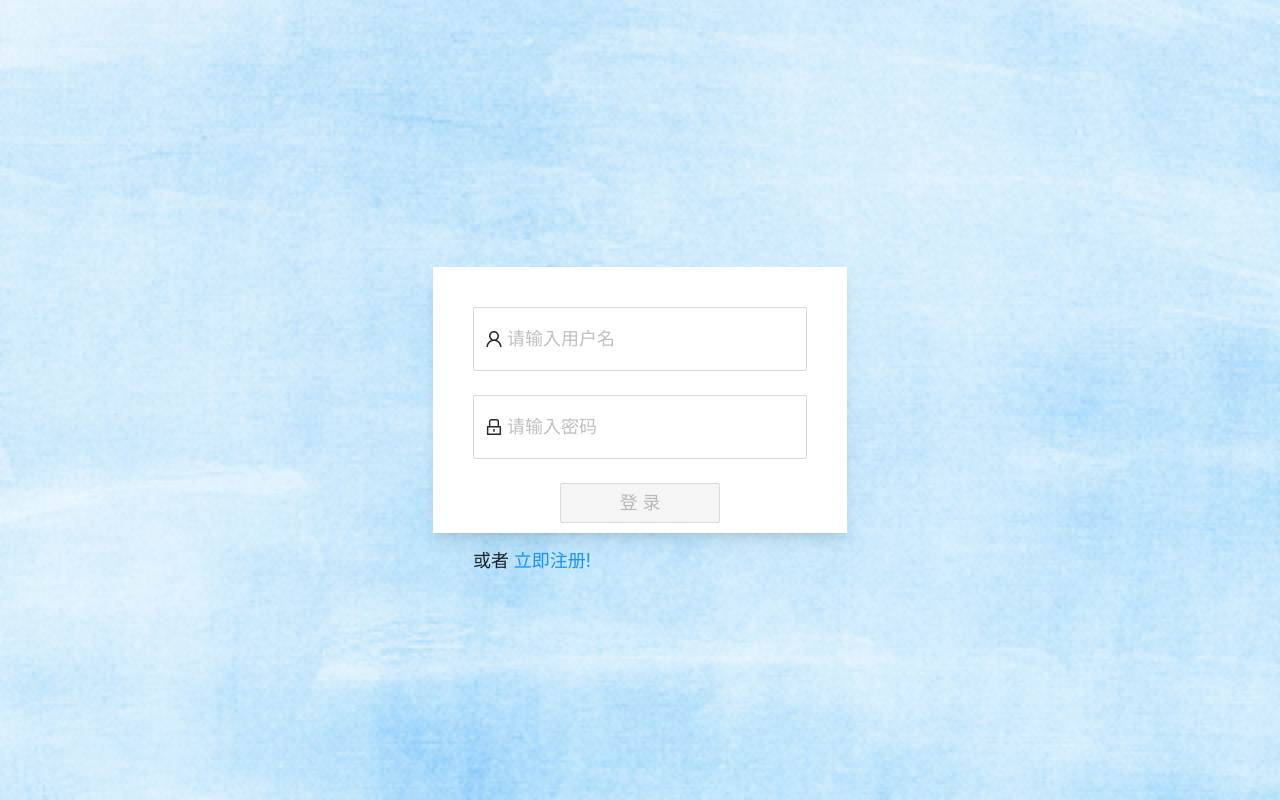
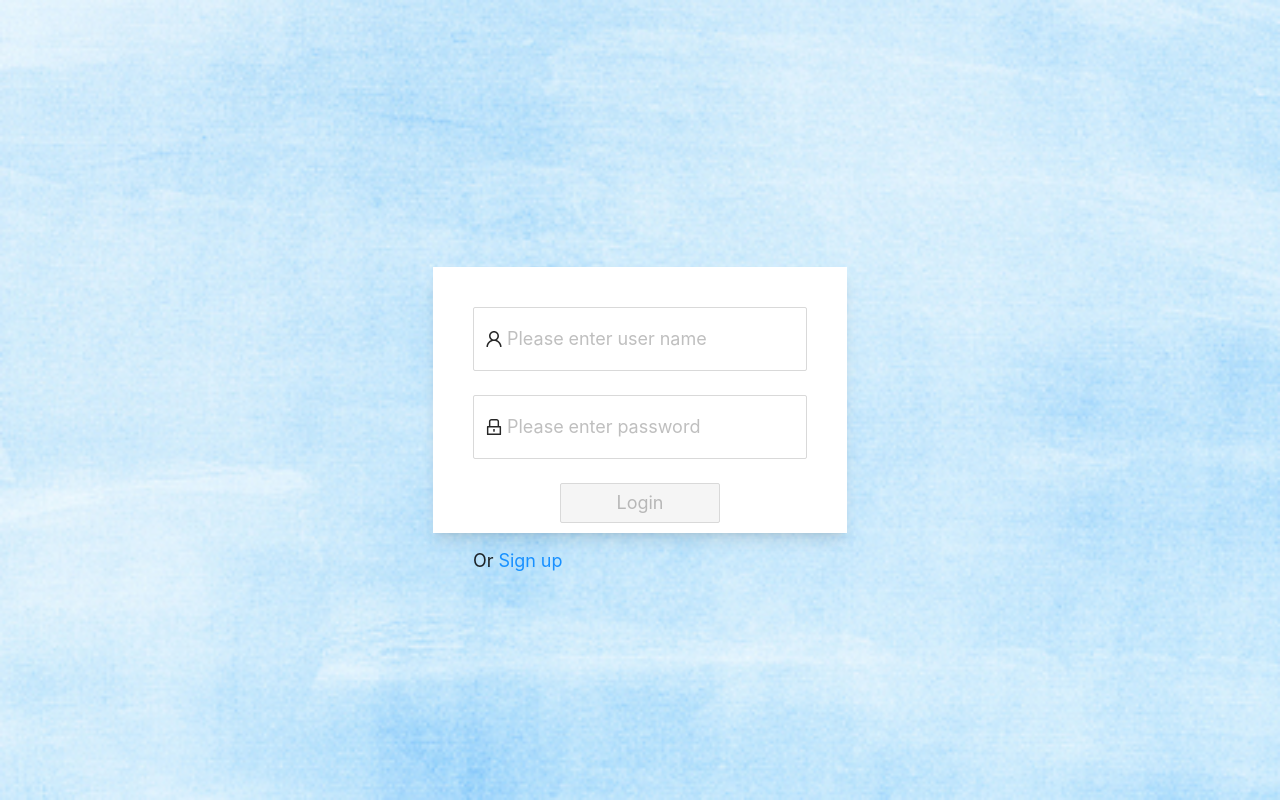
Before and after one commit to chliyang/my-app2, a React (Create React App) app: page /example/login in a window 1280 px wide. Built offline with nearby package versions, Linux system fonts and the light colour scheme.

Commit message:
feat: using English

```diff
--- a/src/components/constants/rules-constants.ts
+++ b/src/components/constants/rules-constants.ts
@@ -9,42 +9,48 @@ interface ILoginRegisterFormRule {
 }
 export const LoginRegisterFormRules: ILoginRegisterFormRule = {
   userNameRules: [
-    { required: true, message: "请输入用户名!" },
-    { type: "string", min: 6, message: "用户名长度不小于6" }
+    { required: true, message: "User name cannot be empty" },
+    {
+      type: "string",
+      min: 6,
+      message: "length of user name should more than 6"
+    }
   ],
-  passwordRules: [{ required: true, message: "请输入密码!" }],
+  passwordRules: [{ required: true, message: "Password cannot be empty" }],
   confirmPasswordRules: [
     {
       required: true,
-      message: "请二次确认您的密码"
+      message: "Confirm password cannot be empty"
     },
     ({ getFieldValue }) => ({
       validator(_, value) {
         if (!value || getFieldValue("password") === value) {
           return Promise.resolve();
         }
-        return Promise.reject(new Error("两次输入的密码不一致!"));
+        return Promise.reject(
+          new Error("The entered passwords are inconsistent")
+        );
       }
     })
   ],
   emailRules: [
     {
       type: "email",
-      message: "请输入正确的邮箱地址！"
+      message: "Please enter valid email address"
     },
     {
       required: true,
-      message: "请输入邮箱地址！"
+      message: "Email address cannot be empty"
     }
   ],
   verifyCodeRules: [
     {
       required: true,
-      message: "请输入您的验证码"
+      message: "Verify code cannot be empty"
     },
     {
       len: 6,
-      message: "请输入六位验证码"
+      message: "The length of verify code is 6"
     }
   ]
 };
--- a/src/components/email-verify-form/email-verify-form.tsx
+++ b/src/components/email-verify-form/email-verify-form.tsx
@@ -31,7 +31,7 @@ const EmailVerifyForm: React.FC<IEmailVerifyFormProps> = ({ isLoading, isError,
           data-testid="verify-email"
           className="h-16 w-full text-lg"
           prefix={<MailOutlined className="site-form-item-icon" />}
-          placeholder="请输入您的邮箱"
+          placeholder="Please enter email address for verification"
           onChange={(e) => setEmail(e.target.value)}
         />
       </Form.Item>
@@ -47,7 +47,7 @@ const EmailVerifyForm: React.FC<IEmailVerifyFormProps> = ({ isLoading, isError,
           }
           className="login-form-button w-40 h-10 text-lg"
         >
-          开始验证
+          Verify
         </Button>)}
       </Form.Item>
       {isError && <div className="text-lg text-red-500 -mt-2">请求错误，请稍后重试</div>}
--- a/src/components/login-register-form/login-register-form.tsx
+++ b/src/components/login-register-form/login-register-form.tsx
@@ -61,7 +61,7 @@ const LoginRegisterForm: React.FC<ILoginRegisterFormProps> = ({
       testId: "user-name",
       type: "",
       prefix: <UserOutlined className="site-form-item-icon" />,
-      placeholder: "请输入用户名",
+      placeholder: "Please enter user name",
       onChange: (e) => setSubmitData((preState) => ({
         ...preState,
         name: e.target.value
@@ -76,7 +76,7 @@ const LoginRegisterForm: React.FC<ILoginRegisterFormProps> = ({
       testId: "password",
       type: "password",
       prefix: <LockOutlined className="site-form-item-icon" />,
-      placeholder: "请输入密码",
+      placeholder: "Please enter password",
       onChange: (e) => setSubmitData((preState) => ({
         ...preState,
         password: e.target.value
@@ -91,7 +91,7 @@ const LoginRegisterForm: React.FC<ILoginRegisterFormProps> = ({
       testId: "password-confirm",
       type: "password",
       prefix: <LockOutlined className="site-form-item-icon" />,
-      placeholder: "请二次确认您的密码"
+      placeholder: "Please confirm password"
     },
     {
       alwaysShow: false,
@@ -102,7 +102,7 @@ const LoginRegisterForm: React.FC<ILoginRegisterFormProps> = ({
       testId: "email",
       type: "",
       prefix: <MailOutlined className="site-form-item-icon" />,
-      placeholder: "请输入邮箱地址",
+      placeholder: "Please enter email address",
       onChange: (e) => setSubmitData((preState) => ({
         ...preState,
         email: e.target.value
@@ -117,7 +117,7 @@ const LoginRegisterForm: React.FC<ILoginRegisterFormProps> = ({
       testId: "verify-code",
       type: "",
       prefix: <NumberOutlined className="site-form-item-icon" />,
-      placeholder: "请输入邮箱验证所得验证码",
+      placeholder: "Please enter verification code obtained from email",
       onChange: (e) => setSubmitData((preState) => ({
         ...preState,
         verifyCode: e.target.value
@@ -174,19 +174,18 @@ const LoginRegisterForm: React.FC<ILoginRegisterFormProps> = ({
           }
         >
           {isLogin
-            ? "登 录"
-            : "立即注册"}
+            ? "Login"
+            : "Register"}
         </Button>)}
       </Form.Item>
       {!isLoading && !isError && isLogin && (
         <div className="text-lg mt-6 text-left">
-          或者 <a href="/register">立即注册!</a>
+          Or <a href="/register">Sign up</a>
         </div>
       )}
       {
-        isLoading && <div className="text-lg text-blue-500 -mt-2">{isLogin
-          ? "正在登录..."
-          : "正在注册..."}
+        isLoading && <div className="text-lg text-blue-500 -mt-2">
+          Loading
         </div>
       }
       {
--- a/src/mock/index.ts
+++ b/src/mock/index.ts
@@ -10,7 +10,7 @@ Mock.mock("/users/token", "post", (req: any) => {
     return {
       code: 0,
       data: {
-        name: "张三",
+        name: "admin200",
         phone: 18759394606,
         userId: Date.now().toString().slice(-6),
         age: 20,
@@ -24,7 +24,7 @@ Mock.mock("/users/token", "post", (req: any) => {
     return {
       code: 500,
       data: {},
-      msg: "用户名或密码错误"
+      msg: "Wrong user name or password"
     };
   }
 });
@@ -34,13 +34,13 @@ Mock.mock("/users/email", "get", (req: any) => {
   if (body.email) {
     return {
       code: 0,
-      msg: "验证成功，请前往邮箱查看验证码"
+      msg: "Verify successfully"
     };
   } else {
     return {
       code: 500,
       data: {},
-      msg: "请重试"
+      msg: "Please try again"
     };
   }
 });
@@ -74,7 +74,7 @@ Mock.mock("/users", "post", (req: any) => {
     return {
       code: 500,
       data: {},
-      msg: "信息有误，请重新注册！"
+      msg: "Error, please try again"
     };
   }
 });
--- a/src/pages/home-page/home-page.tsx
+++ b/src/pages/home-page/home-page.tsx
@@ -21,7 +21,7 @@ const HomePage = (props: any) => {
         type="primary"
         block
       >
-        退出登录
+        Log out
       </Button>
     </div>
   );
--- a/src/pages/register-page/register-page.tsx
+++ b/src/pages/register-page/register-page.tsx
@@ -21,7 +21,7 @@ const RegisterPage: React.FC = () => {
           isLoading={isLoading}
           isError={isError}
           inputClassName="h-10"
-          title="注册信息填写"
+          title="Registration Information"
           handleSubmit={handleRegister}
         />}
     </div>
```
